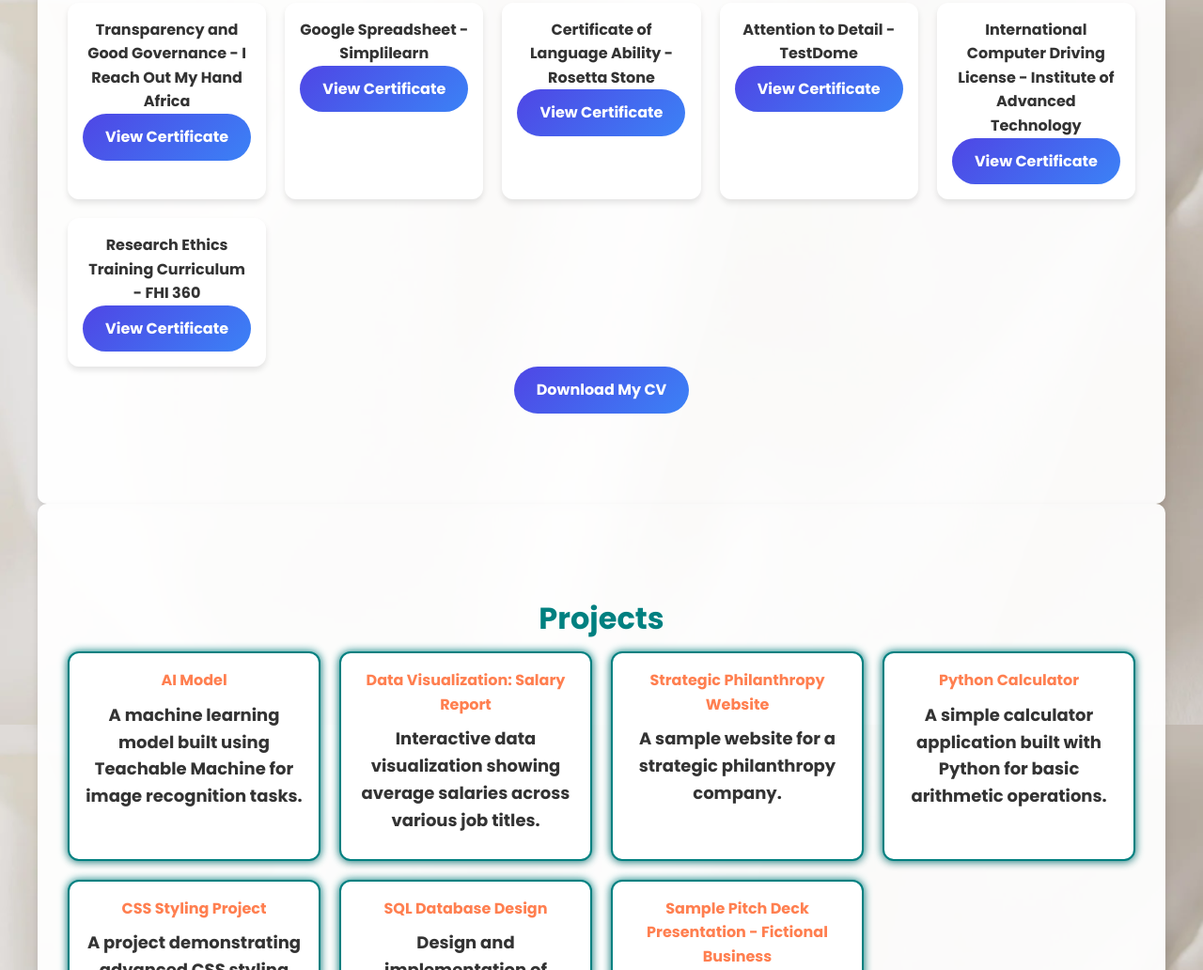
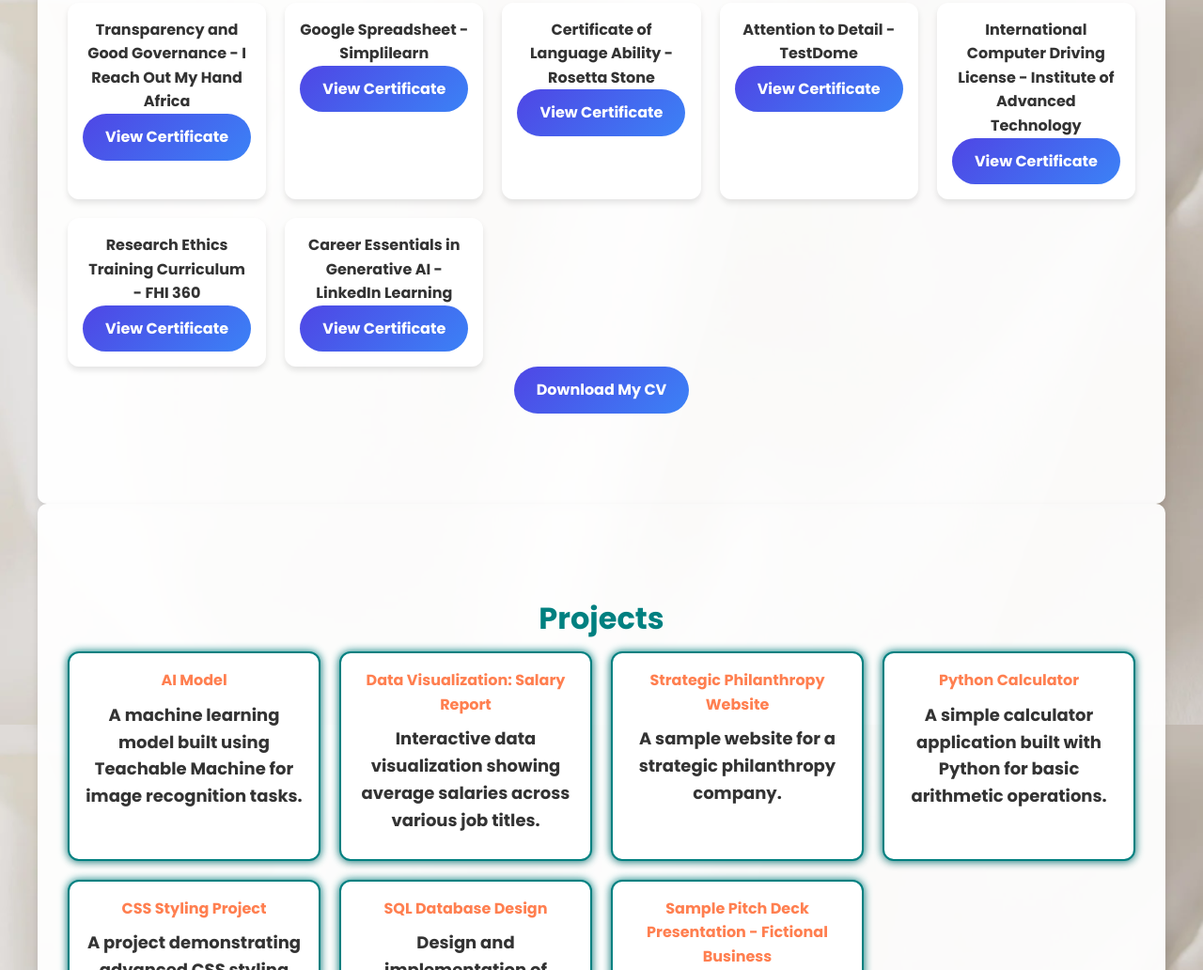
Before and after one commit to olwal2025/AhendaOlwal-PortfolioWebsite, a plain HTML site: page index.html in a window 1280 px wide. Shown: the part 2429-3461 px from the top of the page at 94% size. Drawn offline with nearby package versions, Linux system fonts and the light colour scheme; a web font is replaced by a local one.

Commit message:
Upddates to Portfolio Website

```diff
--- a/index.html
+++ b/index.html
@@ -149,6 +149,10 @@
             <h4>Research Ethics Training Curriculum - FHI 360</h4>
             <a href="Certificates/RETC Olwal Catherine.pdf" target="_blank" class="cta-button">View Certificate</a>
           </div>
+          <div class="certificate-card">
+            <h4>Career Essentials in Generative AI - LinkedIn Learning</h4>
+            <a href="Certificates/Career Essentials in Generative AI.pdf" target="_blank" class="cta-button">View Certificate</a>
+          </div>
         </div>
         <a href="Certificates/Catherine Olwal-Resume.pdf" target="_blank" download="Catherine_Olwal_Resume.pdf" class="cta-button">Download My CV</a>
     </section>
```
Also changed, not shown: 1 other file.
